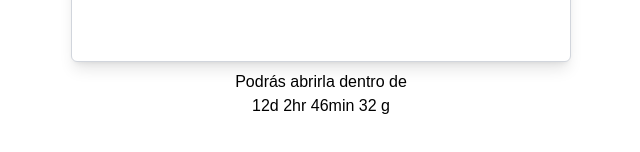
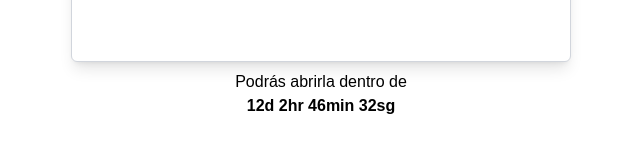
Before and after one commit to LuisDavid06/valentines-day-letter, a React (Vite) app in the folder Client/: page / in a window 1280 px wide. Shown: the part 398-550 px from the top of the page, without its empty margins (319-959 px from the left). Built offline with nearby package versions, Linux system fonts and the light colour scheme.

Commit message:
Fix: Corrección de texto del contador.
Refactor: Eliminación de código repetitivo

```diff
--- a/Client/src/App.jsx
+++ b/Client/src/App.jsx
@@ -28,7 +28,7 @@ function App() {
 
     const seconds = Math.floor((timeDifference % (1000 * 60)) / 1000);
 
-    setContador(`${days}d ${hours}hr ${minutes}min ${seconds} g`);
+    setContador(`${days}d ${hours}hr ${minutes}min ${seconds}sg`);
   };
 
   useEffect(() => {
@@ -46,12 +46,16 @@ function App() {
         data-tooltip-content="Click para abrir"
         className="cursor-pointer hover:bg-gray-200 w-[80%] sm:w-[60%] md:w-[50%] max-w-[500px] h-28 sm:h-36 md:h-44 bg-white rounded-md flex items-center justify-center border-gray-300 border shadow-lg"
       >
-        <img className="w-6 sm:w-8 animate-bounce" src="/favicon.svg" alt="" />
+        <img
+          className="w-6 sm:w-8 animate-bounce"
+          src="/favicon.svg"
+          alt="Heart"
+        />
       </div>
 
-      <div className="flex flex-col items-center justify-center text-center mt-2">
-        <span className="text-black">Podrás abrirla dentro de</span>
-        <span className="text-black">{contador}</span>
+      <div className="flex flex-col items-center justify-center text-center mt-2 text-black">
+        <span>Podrás abrirla dentro de</span>
+        <span className="font-bold">{contador}</span>
       </div>
     </Container>
   );
```
